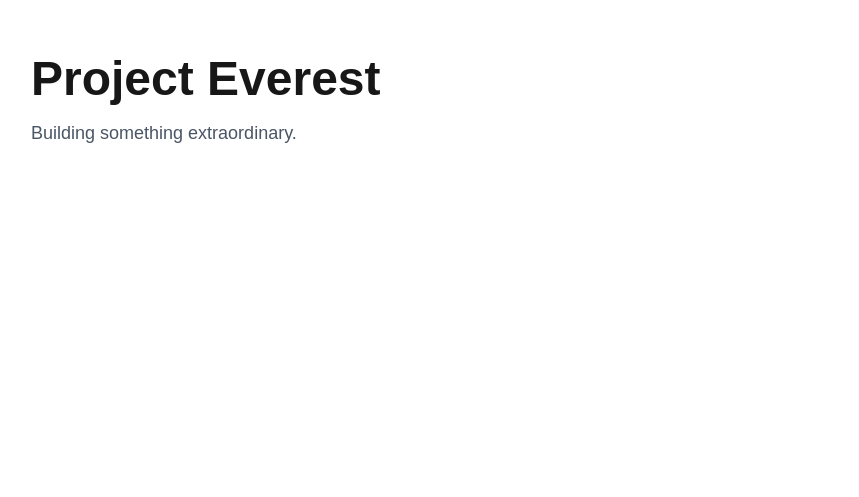
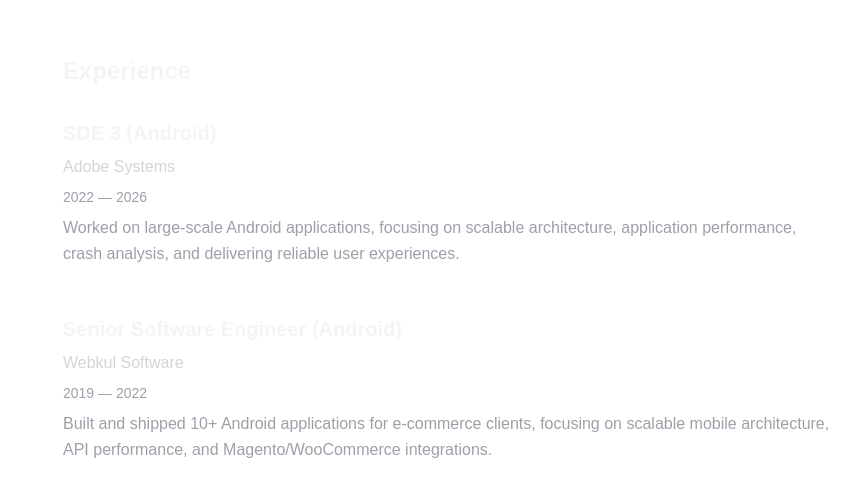
Before and after one commit to Anand0581/anand-portfolio, a Next.js app: page / in a window 1280 px wide. Shown: the part 921-1418 px from the top of the page, without its empty margins (1-860 px from the left). Before the commit the page ends 1164 px from the top, so only its background shows below. Built offline with nearby package versions, Linux system fonts and the light colour scheme.

Commit message:
feat(experience): build experience section

```diff
--- a/app/page.tsx
+++ b/app/page.tsx
@@ -1,6 +1,7 @@
 import Header from "@/components/layout/Header";
 import Container from "@/components/shared/Container";
 import Hero from "@/components/sections/Hero";
+import Experience from "@/components/sections/Experience";
 
 export default function Home() {
   return (
@@ -9,10 +10,7 @@ export default function Home() {
       <Container>
         <section className="py-24">
           <Hero />
-          <h1 className="text-5xl font-bold">Project Everest</h1>
-          <p className="mt-4 text-lg text-gray-600">
-            Building something extraordinary.
-          </p>
+          <Experience />
         </section>
       </Container>
     </main>
--- /dev/null
+++ b/components/sections/Experience.tsx
@@ -0,0 +1,31 @@
+import Container from "../shared/Container";
+import ExperienceItem from "./ExperienceItem";
+
+export default function Experience() {
+    return (
+        <section>
+            <Container>
+                <div className="flex max-w-3xl flex-col gap-8">
+                    <h2 className="text-2xl font-bold text-zinc-100">Experience</h2>
+                    {/* Experience Items Wrapper */}
+                    <div className="flex flex-col gap-12">
+                            <ExperienceItem
+                                role="SDE 3 (Android)"
+                                company="Adobe Systems"
+                                duration="2022 — 2026"
+                                description="Worked on large-scale Android applications, focusing on scalable architecture, application performance, crash analysis, and delivering reliable user experiences."
+                            />
+
+                            <ExperienceItem
+                                role="Senior Software Engineer (Android)"
+                                company="Webkul Software"
+                                duration="2019 — 2022"
+                                description="Built and shipped 10+ Android applications for e-commerce clients, focusing on scalable mobile architecture, API performance, and Magento/WooCommerce integrations."
+                            />
+                        </div>
+                    </div>
+
+            </Container>
+        </section>
+    );
+}
--- /dev/null
+++ b/components/sections/ExperienceItem.tsx
@@ -0,0 +1,33 @@
+type ExperienceItemProps = {
+    role: string;
+    company: string;
+    duration: string;
+    description: string;
+};
+
+export default function ExperienceItem({
+    role,
+    company,
+    duration,
+    description,
+}: ExperienceItemProps) {
+    return (
+        <div className="flex flex-col gap-2">
+            <h3 className="text-xl font-semibold text-zinc-100">
+                {role}
+            </h3>
+
+            <p className="text-base font-medium text-zinc-300">
+                {company}
+            </p>
+
+            <p className="text-sm text-zinc-400">
+                {duration}
+            </p>
+
+            <p className="text-base text-zinc-400 leading-relaxed">
+                {description}
+            </p>
+        </div>
+    );
+}
```
Also changed, not shown: 1 other file (tests, documents, lock files or other folders).
